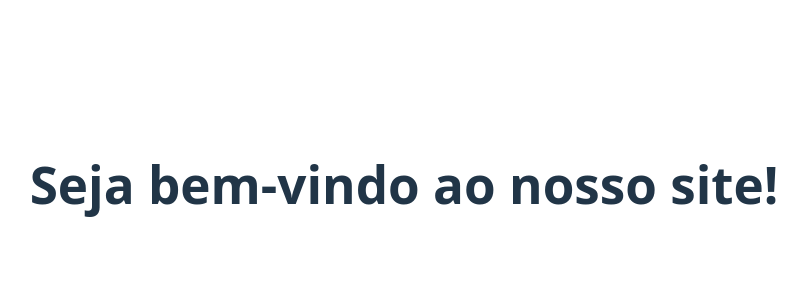
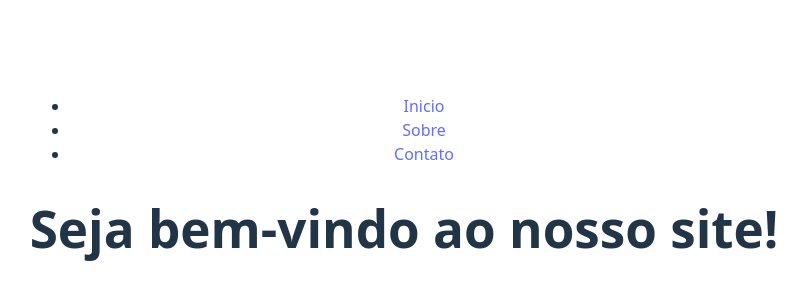
Before and after one commit to vitoriaferreirap/demo.react, a React (Vite) app in the folder react_router/: page / in a window 1280 px wide. Shown: the part 216-516 px from the top of the page, without its empty margins (236-1043 px from the left). Built offline with nearby package versions, Linux system fonts and the light colour scheme.

Commit message:
feat: linkando componentes com Link to

```diff
--- a/react_router/src/App.jsx
+++ b/react_router/src/App.jsx
@@ -1,4 +1,4 @@
-import { Route, Routes } from 'react-router-dom';
+import { Link, Route, Routes } from 'react-router-dom';
 import "./App.css";
 import About from './components/About';
 import Contact from './components/Contact';
@@ -7,8 +7,22 @@ import Home from './components/Home';
 function App() {
     return (
         <>
+            {/*Setup e config inicial */}
+            <nav>
+                <ul>
+                    <li>
+                        <Link to="/">Inicio</Link>
+                    </li>
+                    <li>
+                        <Link to="/about">Sobre</Link>
+                    </li>
+                    <li>
+                        <Link to="/contact">Contato</Link>
+                    </li>
+                </ul>
+            </nav>
+
             {/* CONFIG DE ROTAS/PAGINAS */}
-
             <Routes>
                 <Route path="/" element={<Home />} />
                 <Route path="/about" element={<About />} />
```
